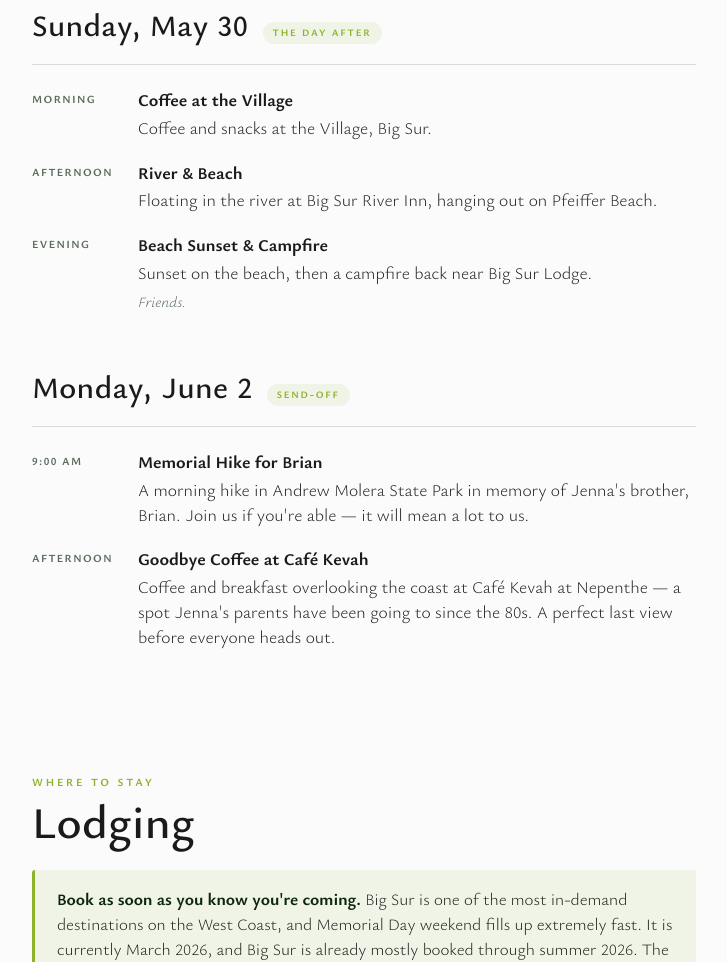
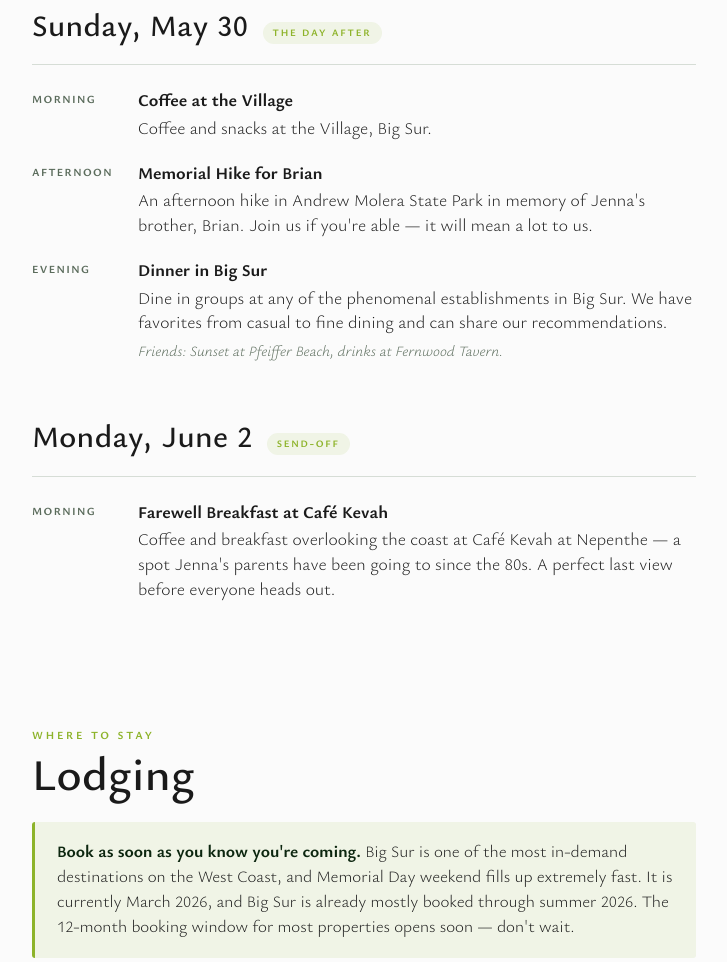
Before and after one commit to mango-lemonade/wedding, a plain HTML site: page index.html in a window 1280 px wide. Shown: the part 2670-3632 px from the top of the page, without its empty margins (276-1003 px from the left). Drawn offline with Linux system fonts and the light colour scheme.

Commit message:
Update index.html

```diff
--- a/index.html
+++ b/index.html
@@ -10,6 +10,13 @@
 </style>
 <meta name="viewport" content="width=device-width, initial-scale=1.0">
 <title>Spencer & Jenna — Big Sur, May 2027</title>
+<meta property="og:title" content="Spencer & Jenna — Big Sur, May 2027">
+<meta property="og:description" content="Join us for our wedding weekend in Big Sur, Memorial Day weekend 2027. Lodging, schedule, and everything you need to plan your trip.">
+<meta property="og:url" content="https://info.spencerandjenna.com">
+<meta property="og:type" content="website">
+<meta name="twitter:card" content="summary_large_image">
+<meta name="twitter:title" content="Spencer & Jenna — Big Sur, May 2027">
+<meta name="twitter:description" content="Join us for our wedding weekend in Big Sur, Memorial Day weekend 2027.">
 <style id="isabellafont">
 @font-face {
   font-family: 'Isabella Sans';
@@ -698,16 +705,16 @@
           <li class="event-item">
             <span class="event-time">Afternoon</span>
             <div class="event-desc">
-              <strong>River & Beach</strong>
-              <p>Floating in the river at Big Sur River Inn, hanging out on Pfeiffer Beach.</p>
+              <strong>Memorial Hike for Brian</strong>
+              <p>An afternoon hike in Andrew Molera State Park in memory of Jenna's brother, Brian. Join us if you're able — it will mean a lot to us.</p>
             </div>
           </li>
           <li class="event-item">
             <span class="event-time">Evening</span>
             <div class="event-desc">
-              <strong>Beach Sunset & Campfire</strong>
-              <p>Sunset on the beach, then a campfire back near Big Sur Lodge.</p>
-              <span class="event-note">Friends.</span>
+              <strong>Dinner in Big Sur</strong>
+              <p>Dine in groups at any of the phenomenal establishments in Big Sur. We have favorites from casual to fine dining and can share our recommendations.</p>
+              <span class="event-note">Friends: Sunset at Pfeiffer Beach, drinks at Fernwood Tavern.</span>
             </div>
           </li>
         </ul>
@@ -721,16 +728,9 @@
         </div>
         <ul class="event-list">
           <li class="event-item">
-            <span class="event-time">9:00 am</span>
+            <span class="event-time">Morning</span>
             <div class="event-desc">
-              <strong>Memorial Hike for Brian</strong>
-              <p>A morning hike in Andrew Molera State Park in memory of Jenna's brother, Brian. Join us if you're able — it will mean a lot to us.</p>
-            </div>
-          </li>
-          <li class="event-item">
-            <span class="event-time">Afternoon</span>
-            <div class="event-desc">
-              <strong>Goodbye Coffee at Café Kevah</strong>
+              <strong>Farewell Breakfast at Café Kevah</strong>
               <p>Coffee and breakfast overlooking the coast at Café Kevah at Nepenthe — a spot Jenna's parents have been going to since the 80s. A perfect last view before everyone heads out.</p>
             </div>
           </li>
```
